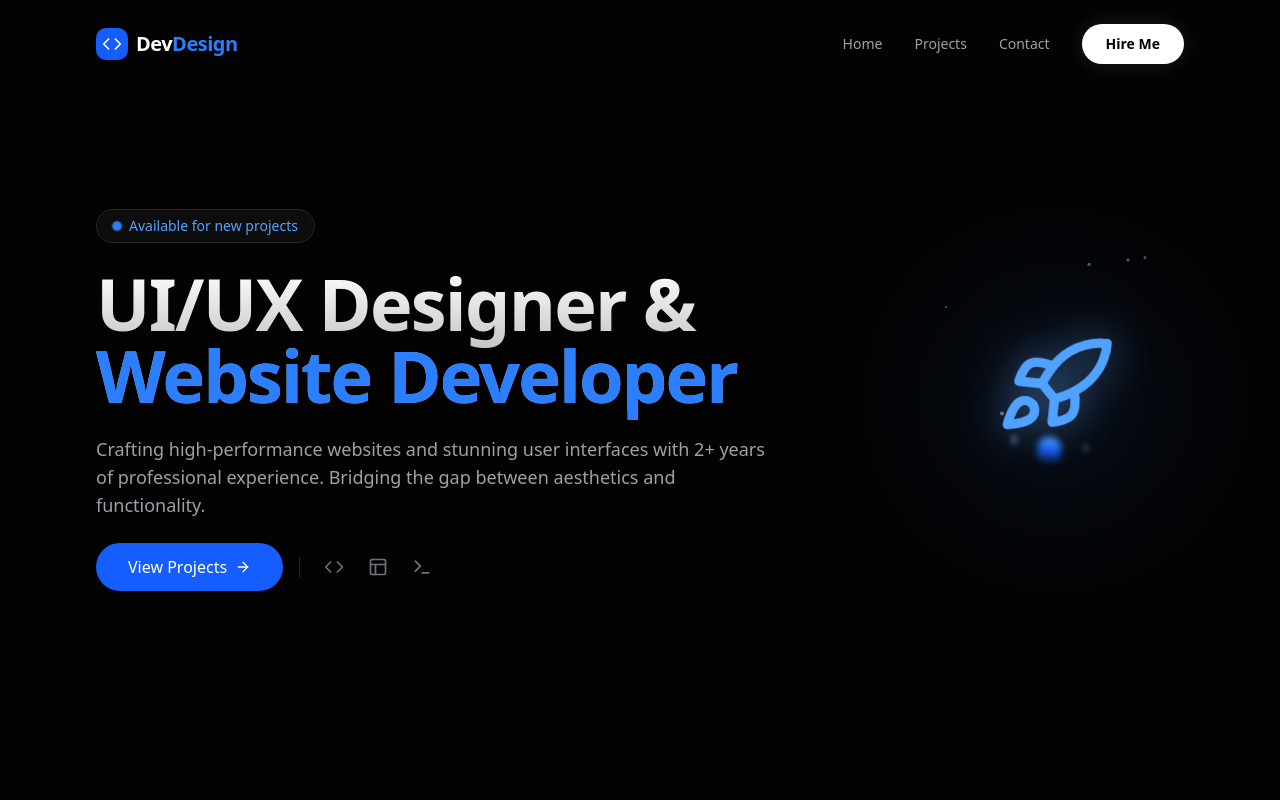
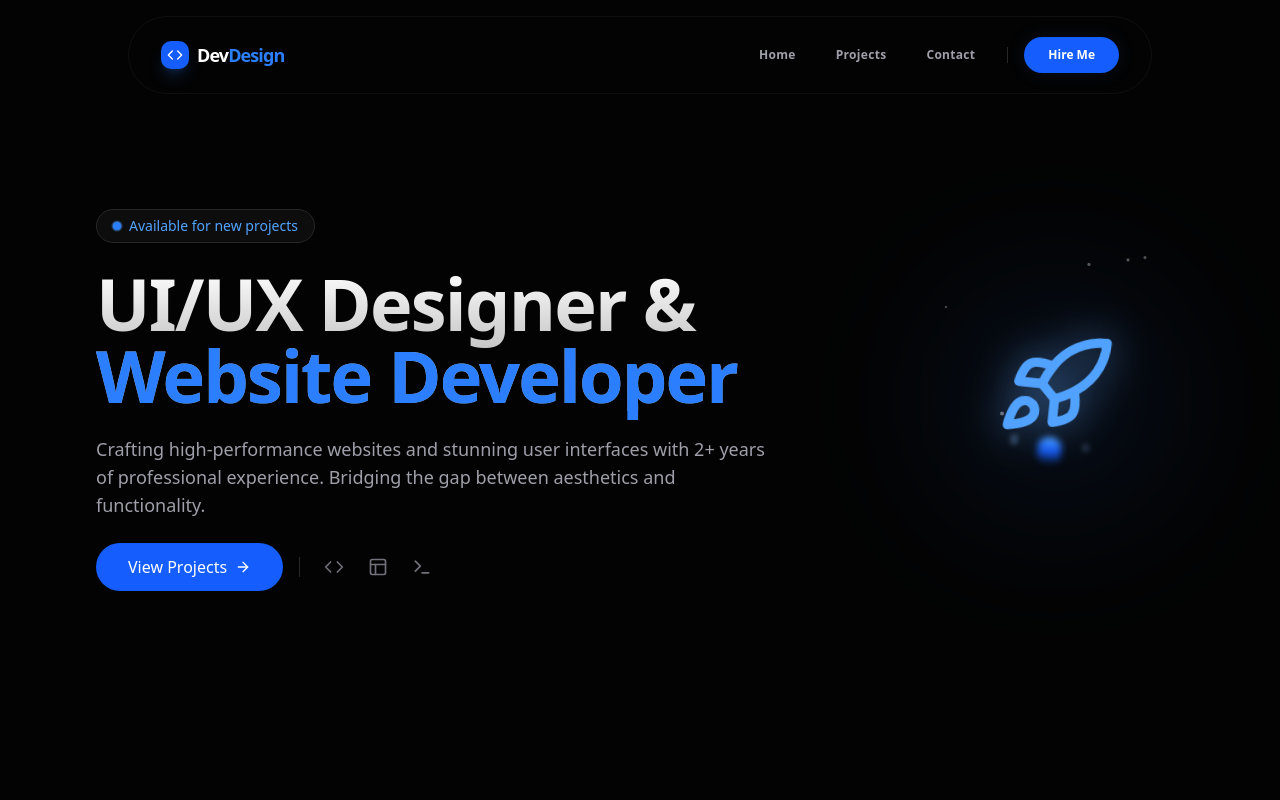
Before and after one commit to MintuSingh07/devdesign, a Next.js app: page / in a window 1280 px wide. Shown: the top 800 px of the page. Built offline with nearby package versions, Linux system fonts and the light colour scheme.

Commit message:
Upload codebase file src/components/sections/Navbar.tsx

```diff
--- a/src/components/sections/Navbar.tsx
+++ b/src/components/sections/Navbar.tsx
@@ -25,32 +25,33 @@ export function Navbar() {
 
   return (
     <nav
-      className={`fixed top-0 z-50 w-full transition-all duration-300 ${
-        scrolled ? "bg-black/60 py-4 backdrop-blur-xl border-b border-zinc-800" : "bg-transparent py-6"
+      className={`fixed top-4 left-1/2 -translate-x-1/2 z-50 w-[95%] max-w-5xl transition-all duration-500 rounded-full border border-white/5 ${
+        scrolled ? "bg-black/60 py-3 backdrop-blur-2xl shadow-[0_8px_32px_-12px_rgba(0,0,0,0.8)]" : "bg-transparent py-5"
       }`}
     >
-      <div className="mx-auto flex max-w-7xl items-center justify-between px-6 lg:px-24">
-        <Link href="/" className="flex items-center gap-2 text-xl font-bold tracking-tight text-white transition-opacity hover:opacity-80">
-          <div className="flex h-8 w-8 items-center justify-center rounded-lg bg-blue-600">
-            <Code className="h-5 w-5 text-white" />
+      <div className="mx-auto flex items-center justify-between px-6 lg:px-8">
+        <Link href="/" className="flex items-center gap-2 text-lg font-bold tracking-tighter text-white transition-opacity hover:opacity-80">
+          <div className="flex h-7 w-7 items-center justify-center rounded-lg bg-blue-600 shadow-lg shadow-blue-500/20">
+            <Code className="h-4 w-4 text-white" />
           </div>
           <span>Dev<span className="text-blue-500">Design</span></span>
         </Link>
 
         {/* Desktop Nav */}
-        <div className="hidden items-center gap-8 md:flex">
+        <div className="hidden items-center gap-2 md:flex">
           {navLinks.map((link) => (
             <a
               key={link.name}
               href={link.href}
-              className="text-sm font-medium text-zinc-400 transition-colors hover:text-white"
+              className="px-4 py-2 text-xs font-semibold tracking-wide text-zinc-400 transition-all hover:text-white hover:bg-white/5 rounded-full"
             >
               {link.name}
             </a>
           ))}
+          <div className="ml-2 h-4 w-px bg-zinc-800" />
           <a
             href="#contact"
-            className="flex h-10 items-center justify-center rounded-full bg-white px-6 text-sm font-bold text-black transition-all hover:bg-zinc-200 active:scale-95 shadow-[0_0_20px_rgba(255,255,255,0.1)]"
+            className="ml-2 flex h-9 items-center justify-center rounded-full bg-blue-600 px-6 text-xs font-bold text-white transition-all hover:bg-blue-500 hover:shadow-lg hover:shadow-blue-500/20 active:scale-95 shadow-[0_0_20px_rgba(59,130,246,0.1)]"
           >
             Hire Me
           </a>
```
